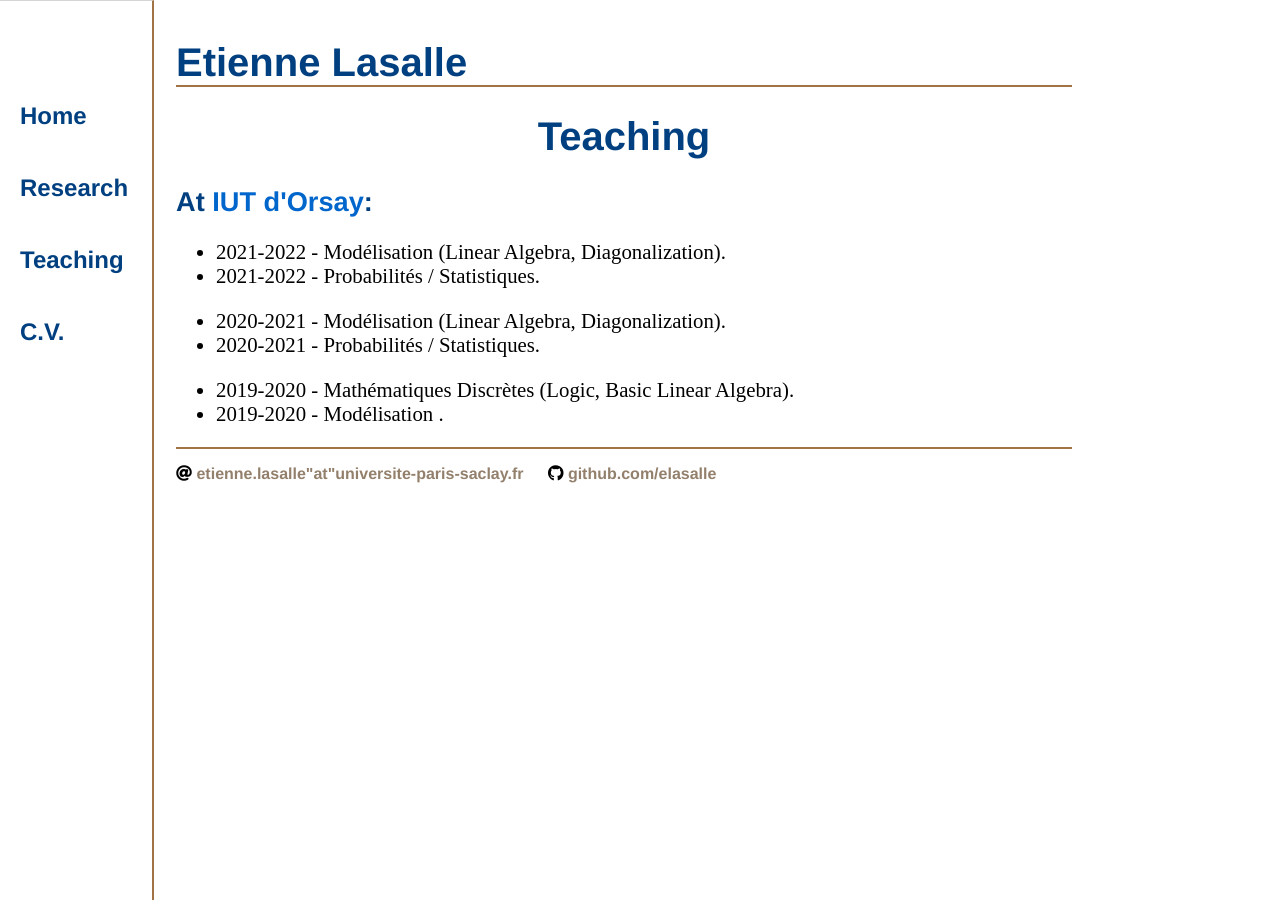
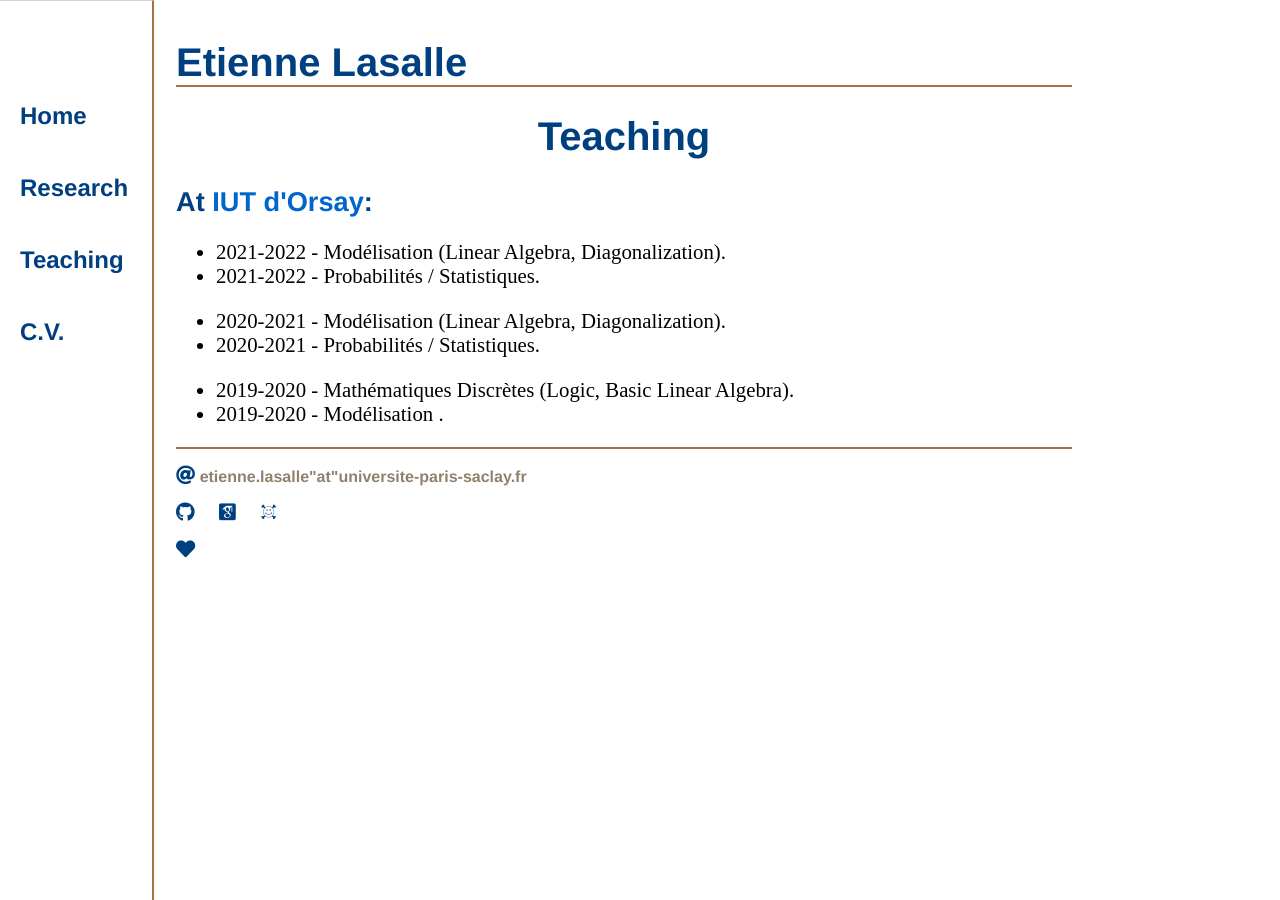
Before and after one commit to elasalle/elasalle.github.io, a Jekyll site: the page built from teaching/index.html, in a window 1280 px wide. Built offline with Jekyll 4.4.1, drawn with Linux system fonts in a browser that asks for light colours; some web fonts are replaced.

Commit message:
change footer icons

```diff
--- a/_layouts/default.html
+++ b/_layouts/default.html
@@ -6,6 +6,7 @@
 			<link rel="stylesheet" type="text/css" href="/css/main.css">
 			<!-- link to fontawesome for icons -->
 			<link rel="stylesheet" href="/fontawesome/css/all.css">
+			<link rel="stylesheet" href="/academicons/css/academicons.min.css">
 			<script src="/js/scripts.js"></script>
 		</head>
 		<body>
@@ -16,7 +17,7 @@
 	    		<ul>
 	        		<li><a class="side" href="/"> Home</a></li>
 		        	<li><a class="side" href="/research">Research</a></li>
-					<li><a class="side" href="/teaching">Teaching</a></li>
+							<li><a class="side" href="/teaching">Teaching</a></li>
 	        		<li><a class="side" href="/cv"> C.V.</a></li>
 	    		</ul>
 			</nav>
@@ -27,8 +28,15 @@
 			</div><!-- /.container -->
 			<footer>
 	    		<ul>
-	        		<li><nobr> <i class="fas fa-at"></i>  <a class="grey">etienne.lasalle"at"universite-paris-saclay.fr</a></nobr></li>
-	        		<li><nobr> <i class="fab fa-github"></i>  <a class="grey" href="https://github.com/elasalle">github.com/elasalle</a></nobr></li>
+	        		<li> <i class="icon fas fa-at"></i>  <a class="grey">etienne.lasalle"at"universite-paris-saclay.fr</a></li>
+					</ul>
+					<ul>
+	        		<li>  <a href="https://github.com/elasalle"><i class="icon fab fa-github"></i> </a></li>
+							<li>  <a href="https://scholar.google.fr/citations?user=yY_HdMQAAAAJ&hl=fr"><i class="icon ai ai-google-scholar-square"></i></a></li>
+							<li>  <a href="https://arxiv.org/search/?searchtype=author&query=Lasalle%2C+E"><i class="icon ai ai-arxiv"></i></a></li>
+					</ul>
+					<ul>
+							<li>  <a href="https://sites.google.com/view/placroix"><i class="icon fas fa-heart"></i></a></li>
 				</ul>
 			</footer>
 		</body>
--- a/css/main.css
+++ b/css/main.css
@@ -40,6 +40,11 @@
 a.side { color: #004080 }
 a.grey {color: #93806c;}
 a:hover { text-decoration: underline;}
+
+.icon {
+    color: #004080;
+    font-size : 1.2em;
+}
 
 
 h1 {
```
